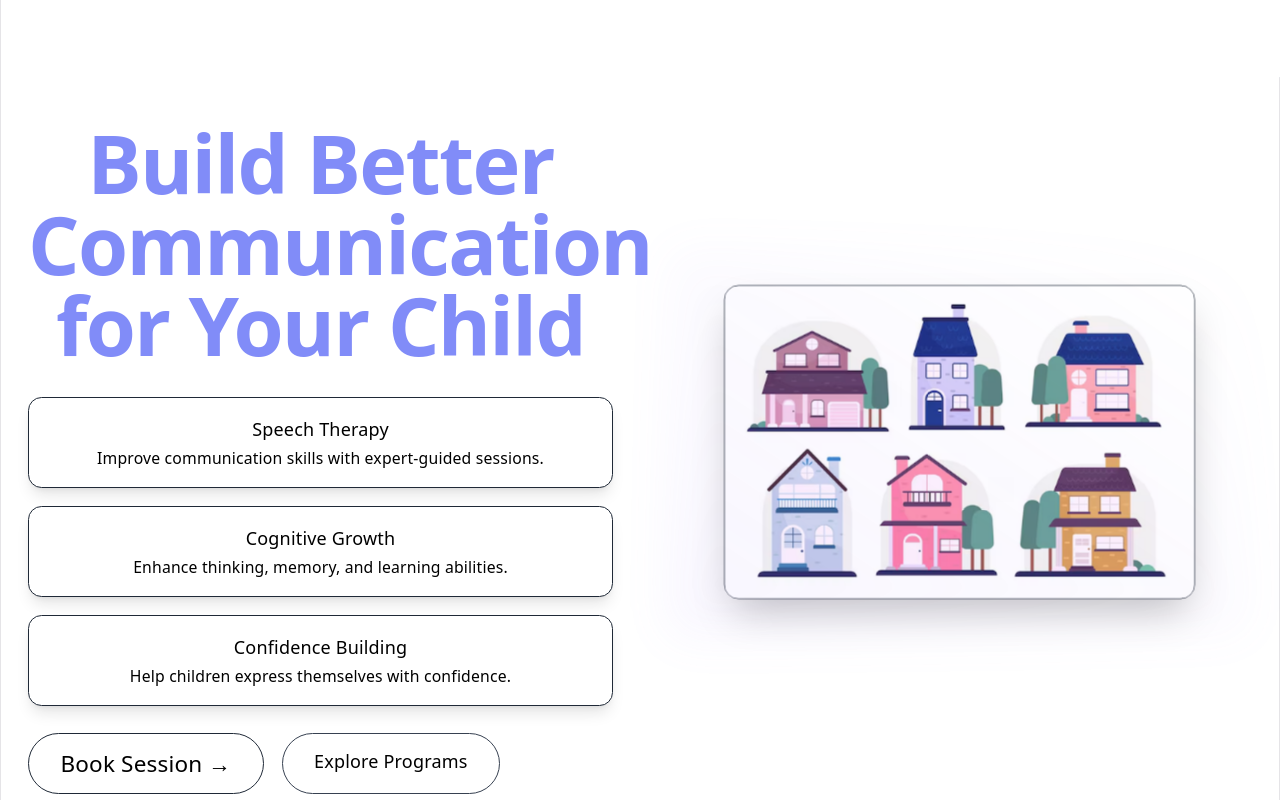
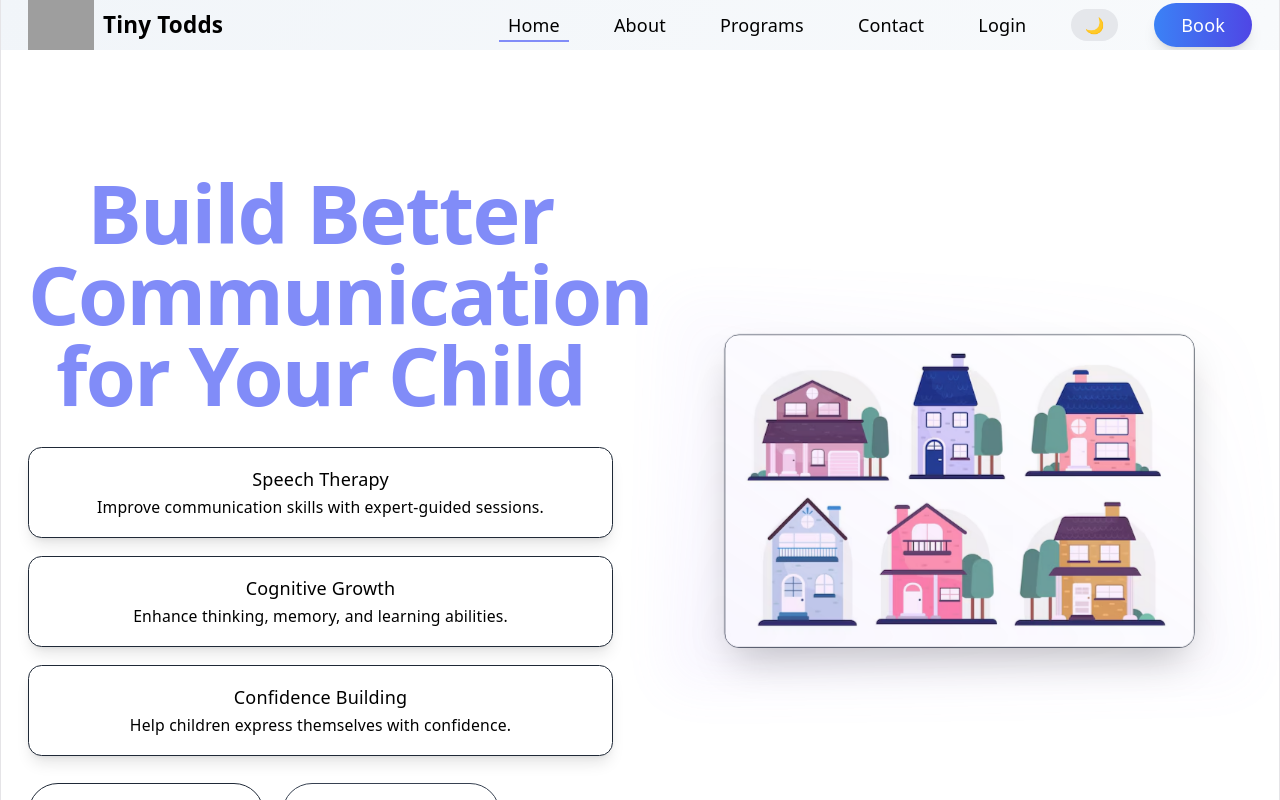
Before and after one commit to Mohan9498/Appointment, a React (Vite) app in the folder frontend/: page / in a window 1280 px wide. Shown: the top 800 px of the page. Built offline with nearby package versions, Linux system fonts and the light colour scheme; grey boxes are pictures that could not be loaded.

Commit message:
modified:   frontend/src/components/Navbar.jsx

```diff
--- a/frontend/src/components/Navbar.jsx
+++ b/frontend/src/components/Navbar.jsx
@@ -17,9 +17,9 @@ function Navbar({ onOpenModal = () => {} }) {
   ];
 
   return (
-    <nav className="w-full bg-white fixed top-0 dark:bg-white/5 border-b border-gray-200 dark:border-white/10 dark:border-gray-800 transition">
+    <nav className="w-full  dark:bg-white/5  dark:border-white/10 dark:border-gray-800 transition">
 
-      <div className="max-w-7xl mx-auto px-6 py-3 flex justify-between items-center">
+      <div className="max-w-7xl mx-auto px-6  flex justify-between items-center">
 
         {/* Logo */}
         <Link to="/" className="flex items-center gap-2">
```
